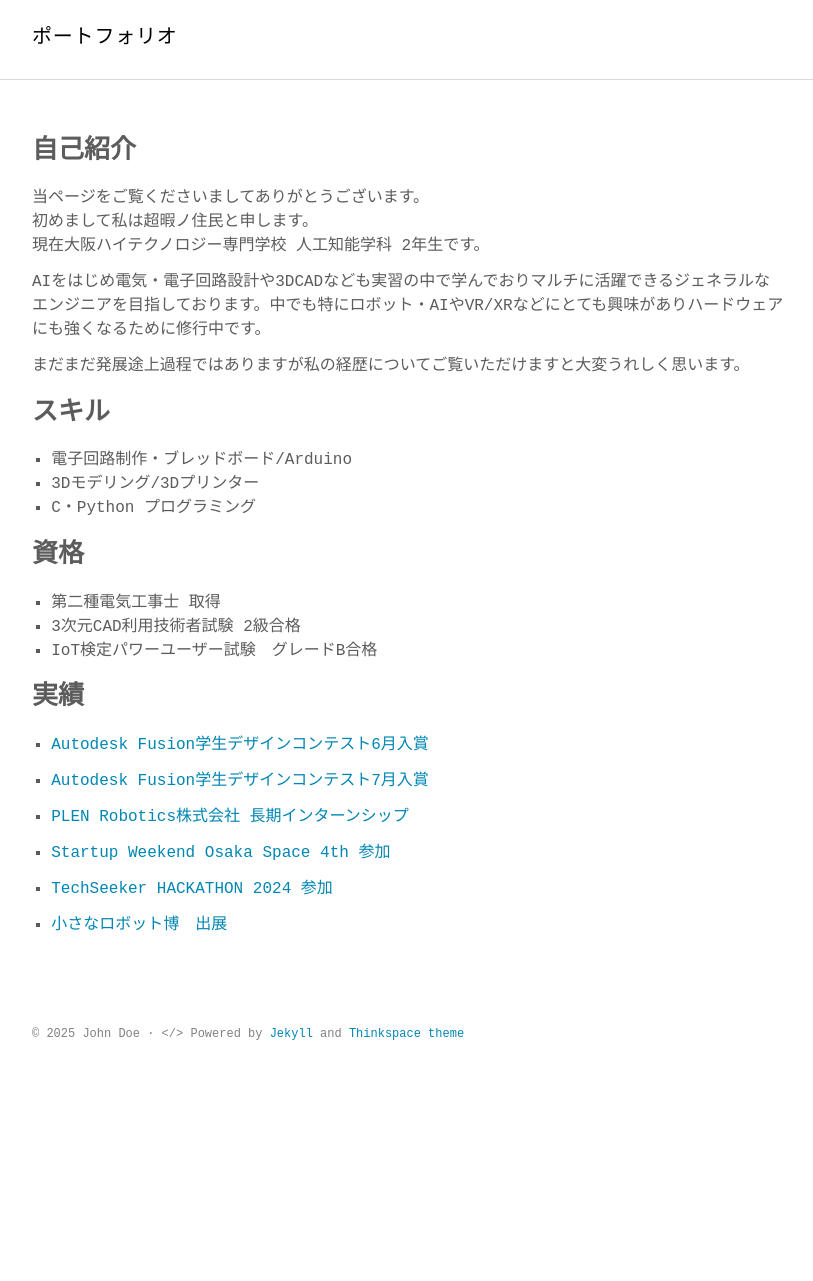
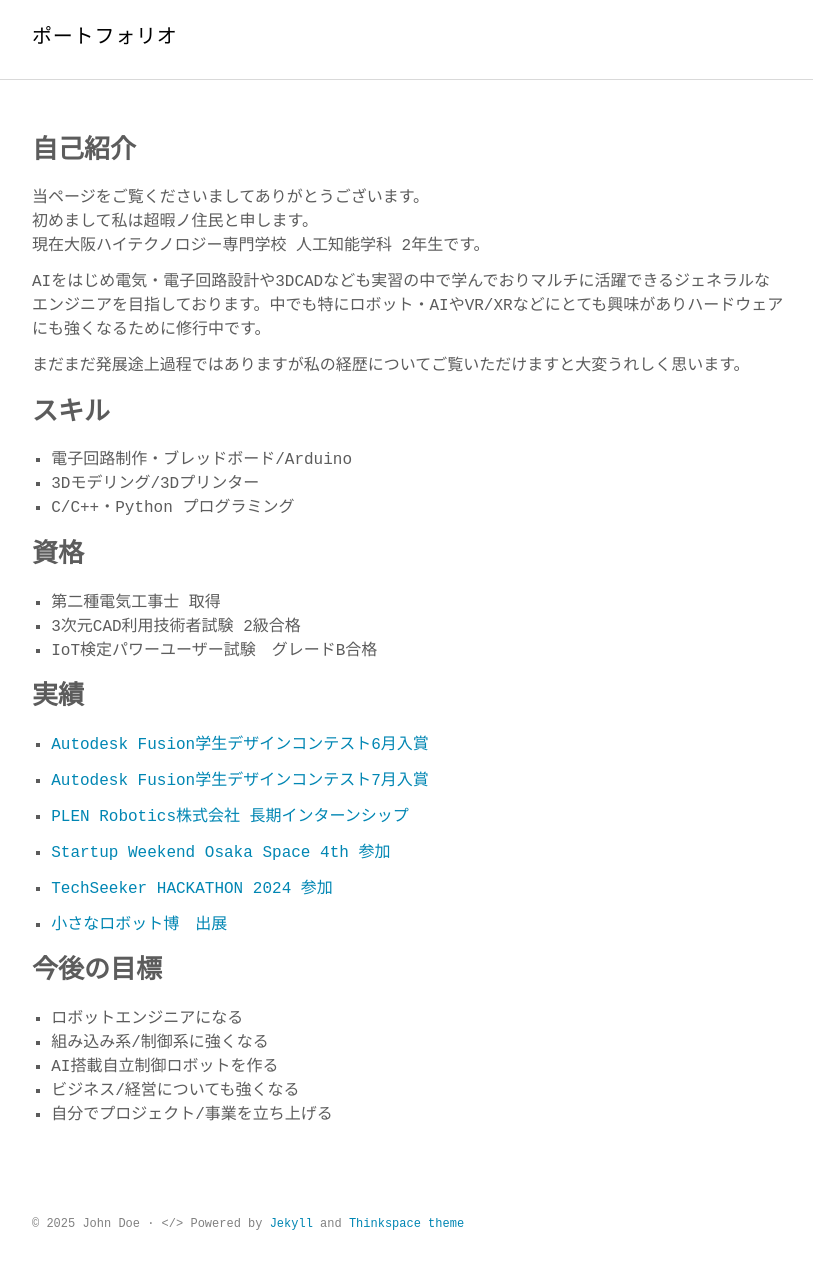
Before and after one commit to S-All11/resume, a Jekyll site: the page built from index.md, in a window 1280 px wide. Shown: the whole page, without its empty margins (232-1045 px from the left). Built offline with Jekyll 4.4.1, drawn with Linux system fonts in a browser that asks for light colours; some web fonts are replaced; before the commit the page ends 1091 px from its top, so only the background shows below that.

Commit message:
update portfolip

```diff
--- a/index.md
+++ b/index.md
@@ -15,7 +15,7 @@ AIをはじめ電気・電子回路設計や3DCADなども実習の中で学ん
 
 - 電子回路制作・ブレッドボード/Arduino
 - 3Dモデリング/3Dプリンター
-- C・Python プログラミング
+- C/C++・Python プログラミング
 
 ## 資格
 
@@ -35,3 +35,10 @@ AIをはじめ電気・電子回路設計や3DCADなども実習の中で学ん
 - [TechSeeker HACKATHON 2024 参加](https://techseeker.jp/hackathon2024)
 
 - [小さなロボット博　出展](https://yao-city.note.jp/n/ndb1ff2514b36)
+
+## 今後の目標
+- ロボットエンジニアになる
+- 組み込み系/制御系に強くなる
+- AI搭載自立制御ロボットを作る
+- ビジネス/経営についても強くなる
+- 自分でプロジェクト/事業を立ち上げる
```
